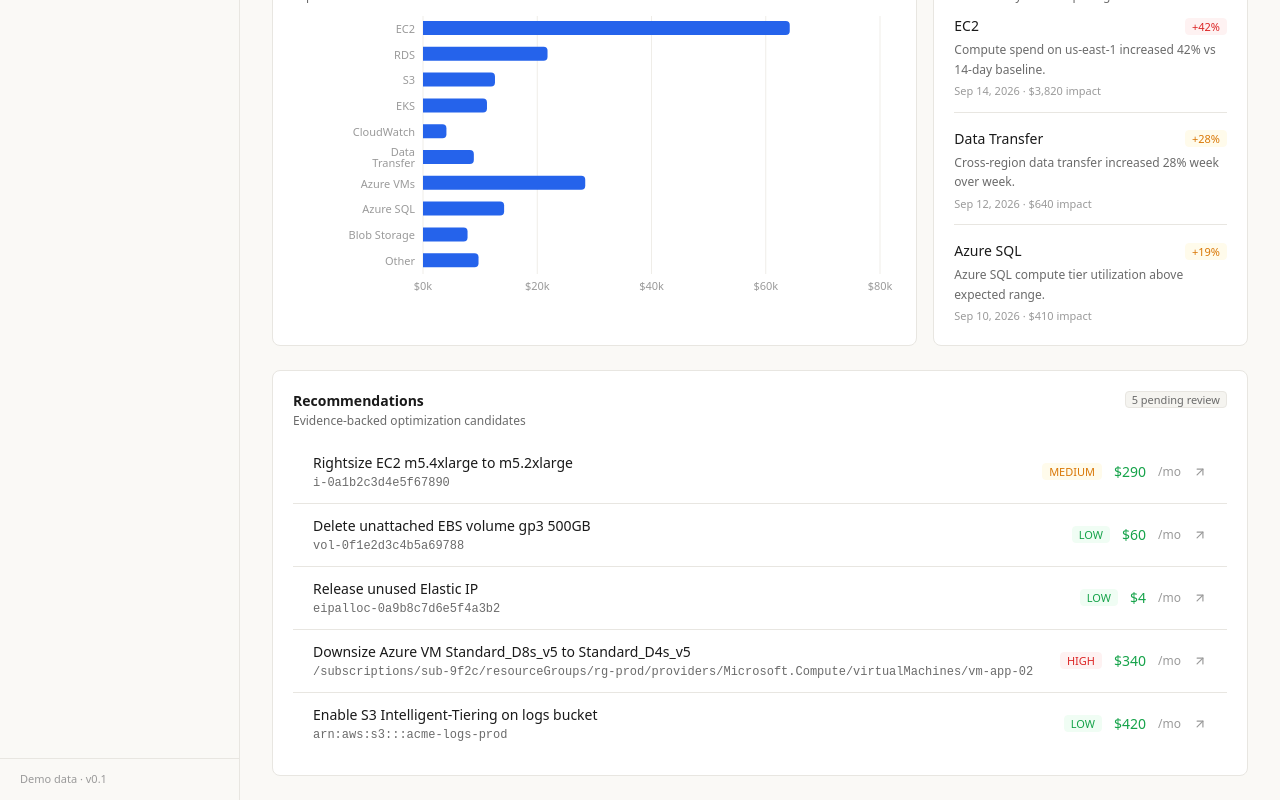
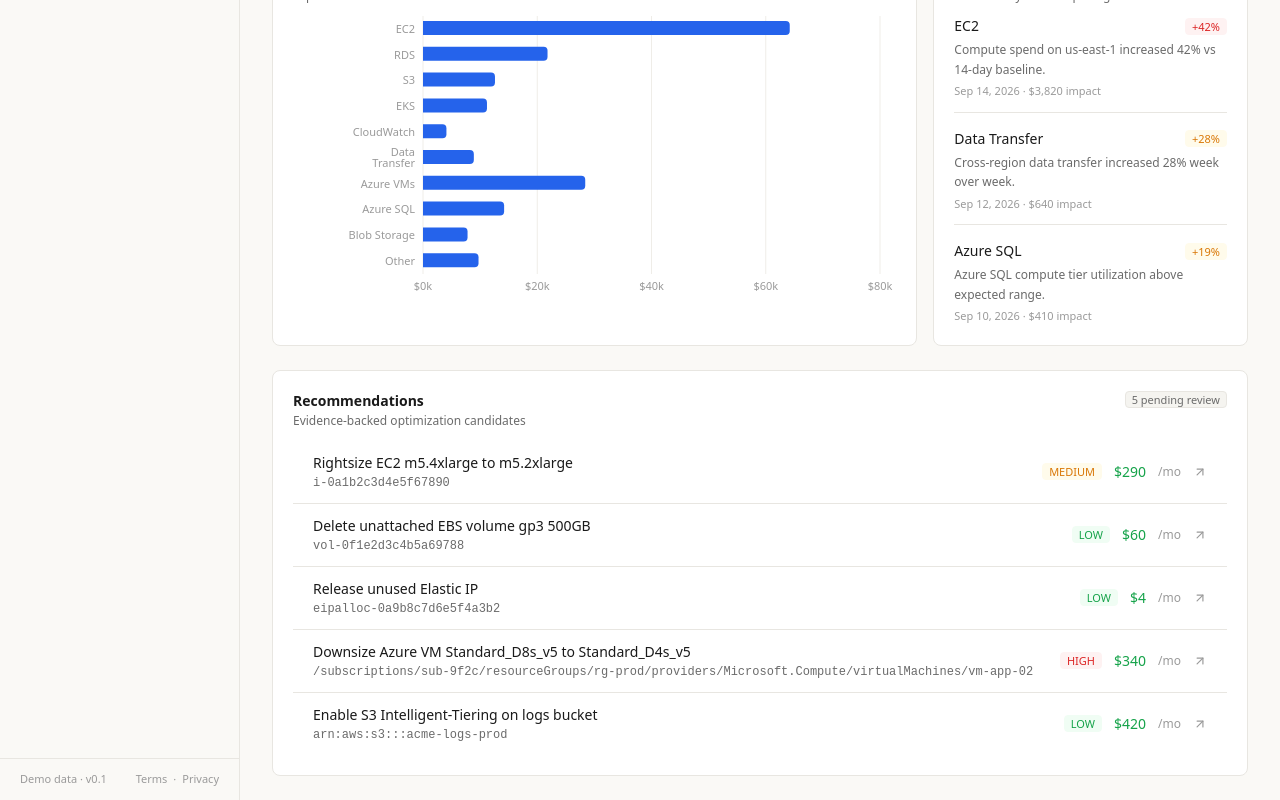
Before and after one commit to KushagraKumar04/cloudfinops-ai, a React (Vite) app in the folder apps/web/: page / in a window 1280 px wide. Shown: the part 745-1545 px from the top of the page. Built offline with nearby package versions, Linux system fonts and the light colour scheme.

Commit message:
Update Sidebar.tsx

```diff
--- a/apps/web/src/components/layout/Sidebar.tsx
+++ b/apps/web/src/components/layout/Sidebar.tsx
@@ -54,7 +54,14 @@
         ))}
       </nav>
       <div className="px-5 py-3 border-t border-border text-[11px] text-ink-subtle">
-        Demo data · v0.1
+        <div className="flex items-center justify-between">
+          <span>Demo data · v0.1</span>
+          <span className="flex items-center gap-1.5">
+            <NavLink to="/terms" className="hover:text-ink transition-colors">Terms</NavLink>
+            <span aria-hidden>·</span>
+            <NavLink to="/privacy" className="hover:text-ink transition-colors">Privacy</NavLink>
+          </span>
+        </div>
       </div>
     </aside>
   )
```
